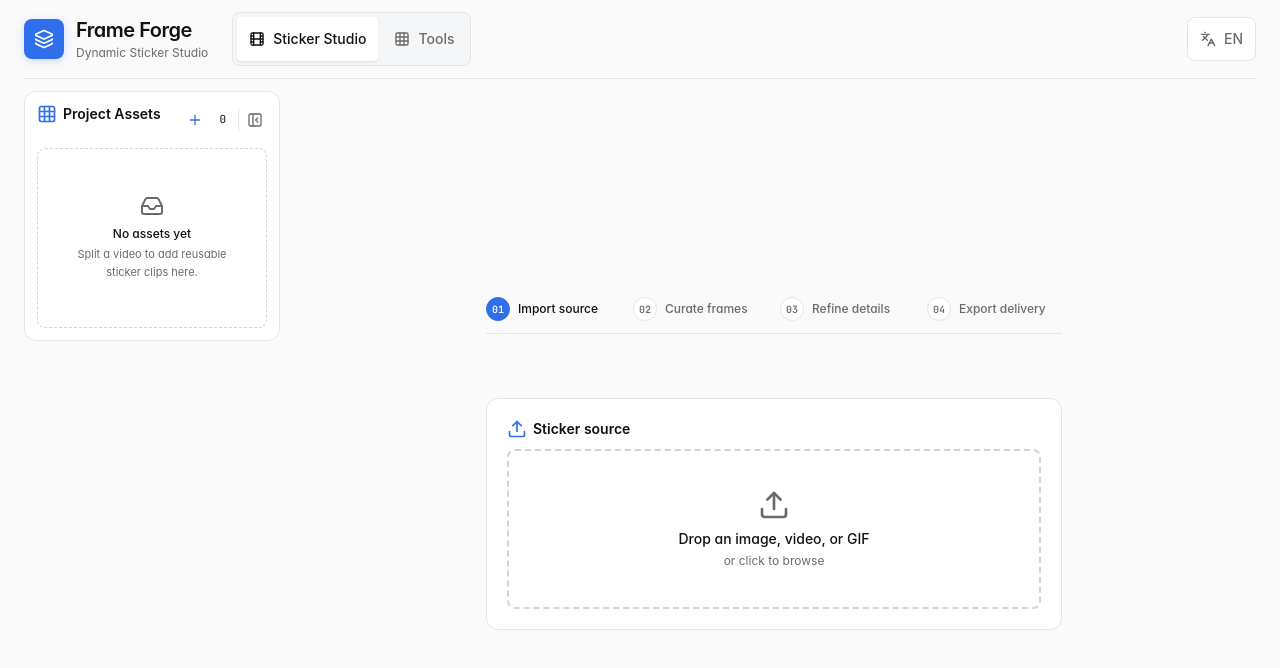
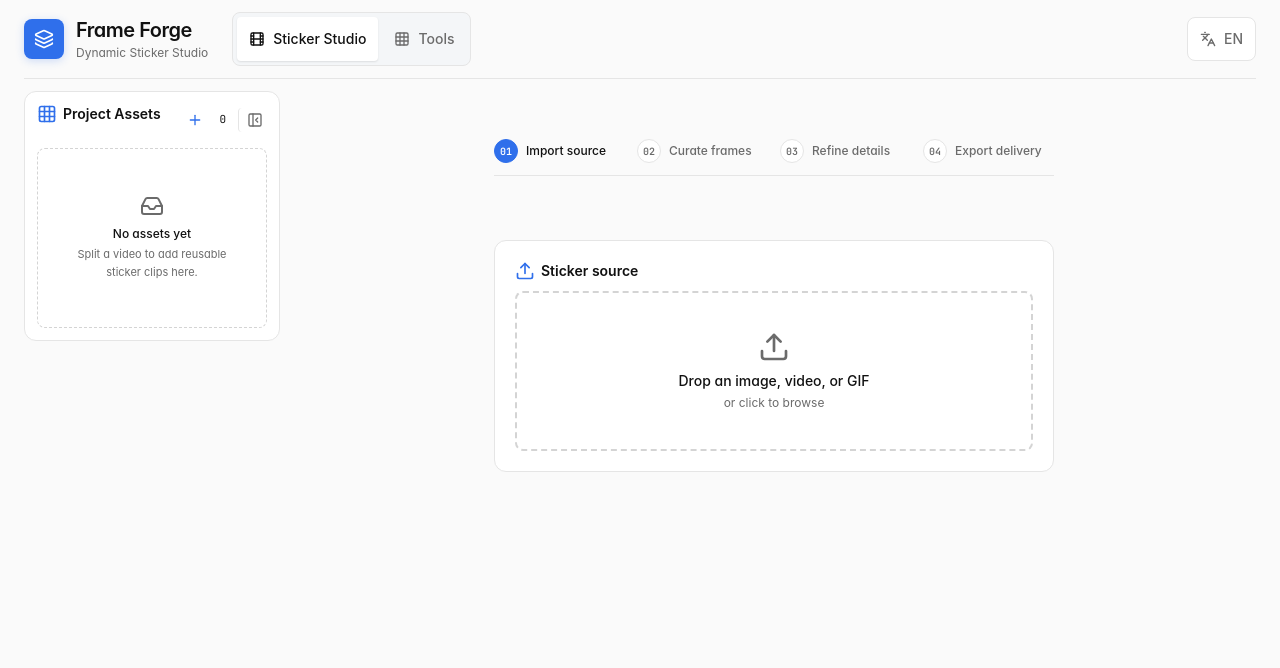
Before and after one commit to Algovate/frame-forge, a React (Vite) app: page / in a window 1280 px wide. Shown: the top 668 px of the page. Built offline with nearby package versions, Linux system fonts and the light colour scheme.

Commit message:
fix(ui): add scrolling to import screen for small windows

```diff
--- a/src/components/tools/FrameEditorTool.tsx
+++ b/src/components/tools/FrameEditorTool.tsx
@@ -430,8 +430,8 @@ export function FrameEditorTool({
     <>
       {frames.length === 0 ? (
         <div className="flex-1 min-h-0 w-full flex flex-col">
-          <section className="flex flex-col min-h-0 h-full justify-center">
-            <div className="w-full max-w-xl mx-auto flex flex-col mt-4 sm:mt-12 overflow-visible">
+          <section className="flex flex-col min-h-0 h-full overflow-y-auto custom-scrollbar">
+            <div className="w-full max-w-xl mx-auto flex flex-col pt-4 sm:pt-12 pb-12 px-2 shrink-0">
               <WorkflowProgress activeStage="source" />
               <ImportScreen
                 sourceFiles={sourceFiles}
```
